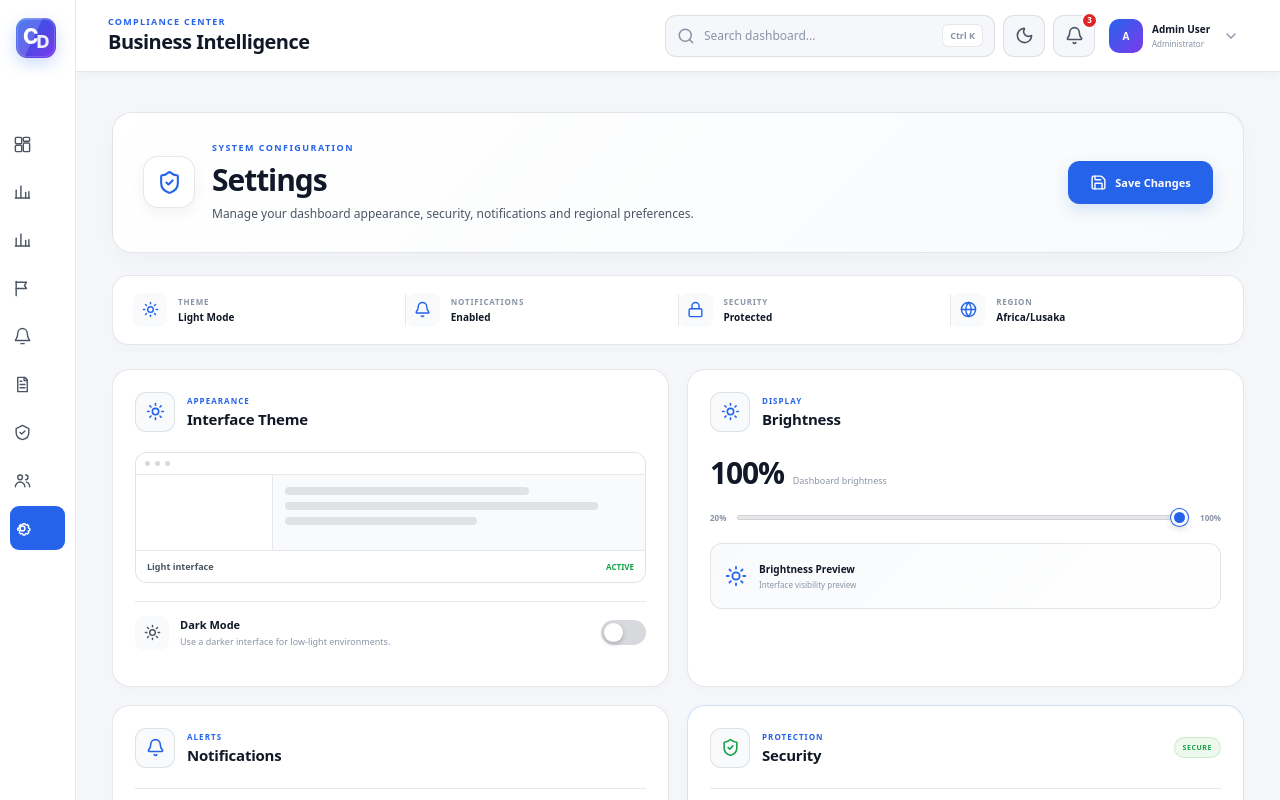
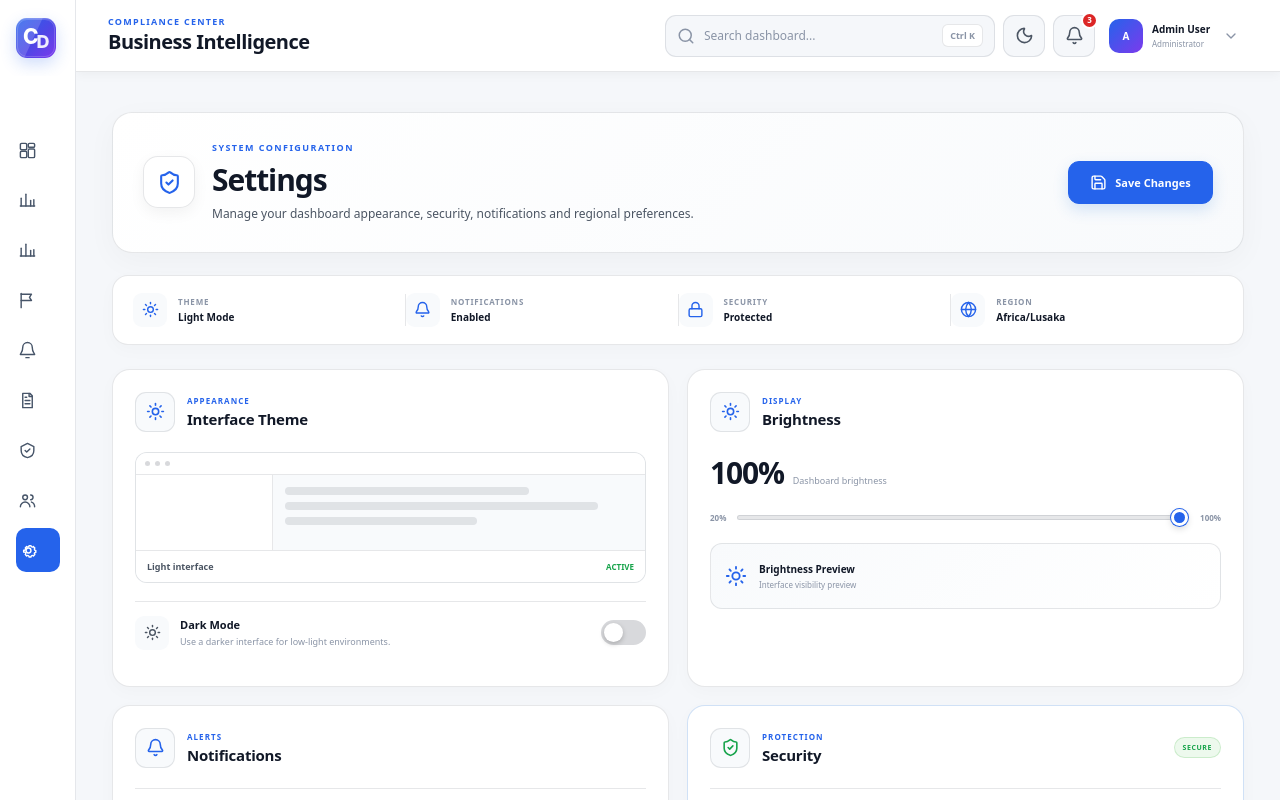
Before and after one commit to nathanmuyaya/Ai-compliance-dashboard, a React (Vite) app: page /settings in a window 1280 px wide. Shown: the top 800 px of the page. Built offline with nearby package versions, Linux system fonts and the light colour scheme.

Commit message:
redrdryred

```diff
--- a/src/layout/Sidebar.css
+++ b/src/layout/Sidebar.css
@@ -899,3 +899,60 @@
     animation: none !important;
   }
 }
+
+/* Sidebar navigation links */
+.sidebar a,
+.sidebar .nav-link {
+  display: flex;
+  align-items: center;
+  justify-content: center;
+  width: 44px;
+  height: 44px;
+  margin: 6px auto;
+  border-radius: 10px;
+  color: #475569;
+  background: transparent;
+  text-decoration: none;
+  transition: background-color 0.2s ease, color 0.2s ease;
+}
+
+/* Hover state in light mode */
+.sidebar a:hover,
+.sidebar .nav-link:hover {
+  background: #eff4ff;
+  color: #2563eb;
+}
+
+/* Active page indicator in light mode */
+.sidebar a.active,
+.sidebar .nav-link.active,
+.sidebar a[aria-current="page"],
+.sidebar .nav-link[aria-current="page"] {
+  background: #2563eb;
+  color: #ffffff;
+  border-radius: 10px;
+}
+
+/* Keep active icons white */
+.sidebar a.active svg,
+.sidebar .nav-link.active svg,
+.sidebar a[aria-current="page"] svg,
+.sidebar .nav-link[aria-current="page"] svg {
+  color: #ffffff;
+  stroke: #ffffff;
+}
+
+/* Dark mode */
+.dark .sidebar a.active,
+.dark .sidebar .nav-link.active,
+.dark .sidebar a[aria-current="page"],
+.dark .sidebar .nav-link[aria-current="page"] {
+  background: #3b82f6;
+  color: #ffffff;
+}
+
+/* Smooth icon transitions */
+.sidebar svg {
+  flex-shrink: 0;
+  transition: color 0.2s ease, stroke 0.2s ease;
+}
```
